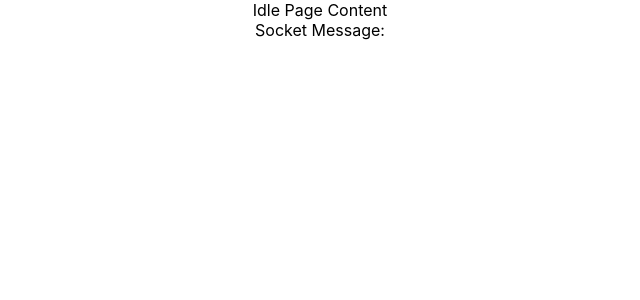
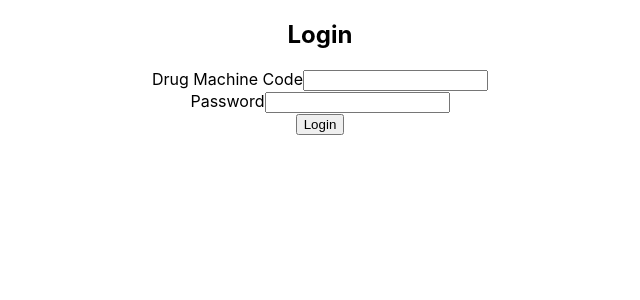
Before and after one commit to DeveloperPensook/pensook-drugmachine, a React (Create React App) app: page / in a window 1280 px wide. Shown: the top 300 px of the page, without its empty margins (320-960 px from the left). Built offline with nearby package versions, Linux system fonts and the light colour scheme; no server answers.

Commit message:
Update: ShowPin Page / StockList Page / Success Page / Update: Interface with pensook-API Add: loginPage

```diff
--- a/package.json
+++ b/package.json
@@ -6,14 +6,17 @@
     "@testing-library/jest-dom": "^5.17.0",
     "@testing-library/react": "^13.4.0",
     "@testing-library/user-event": "^13.5.0",
+    "axios": "^1.5.1",
+    "js-cookie": "^3.0.5",
     "react": "^18.2.0",
+    "react-cookie": "^6.1.1",
     "react-dom": "^18.2.0",
     "react-scripts": "5.0.1",
     "socket.io-client": "^4.7.2",
     "web-vitals": "^2.1.4"
   },
   "scripts": {
-    "start": "react-scripts start",
+    "start": "set PORT=6006 && react-scripts start",
     "build": "react-scripts build",
     "test": "react-scripts test",
     "eject": "react-scripts eject"
--- a/src/App.js
+++ b/src/App.js
@@ -5,18 +5,14 @@ import IdlePage from "./pages/Idle.jsx";
 import ShowPin from "./pages/ShowPin.jsx";
 import StockList from "./pages/StockList.jsx";
 import Success from "./pages/Success.jsx";
+import Login from "./pages/Login.jsx";
+import Cookies from 'js-cookie';
 
 function App() {
   const [currentPage, setCurrentPage] = useState(<IdlePage />);
   const [socketData, setSocketData] = useState({ page: null });
-  const [userIpAddress, setUserIpAddress] = useState('');
 
   useEffect(() => {
-    fetch('https://api64.ipify.org?format=json')
-      .then(response => response.json())
-      .then(data => setUserIpAddress(data.ip))
-      .catch(error => console.error('Error fetching IP address:', error));
-
     const socket = io(
       process.env.IS_PROD === '1'
         ? process.env.REACT_APP_BACKEND_URL_PROD
@@ -34,7 +30,12 @@ function App() {
   }, []);
 
   useEffect(() => {
-    if (userIpAddress == socketData.ipAddress) {
+    const sessionValue = Cookies.get('session');
+    if (sessionValue) {
+      const decodedString = decodeURIComponent(sessionValue);
+      const cookieSession = JSON.parse(decodedString);
+      if (cookieSession.Code && socketData.drugMachineCode) {
+        if (cookieSession.Code == socketData.drugMachineCode) {
           switch (socketData.page) {
             case 'show-pin':
               setCurrentPage(<ShowPin socketMessage={socketData.message} />);
@@ -49,8 +50,12 @@ function App() {
               setCurrentPage(null);
               break;
           }
+        }
       } else {
-      setCurrentPage(<IdlePage />);
+        setCurrentPage(<IdlePage/>)
+      }
+    } else {
+      setCurrentPage(<Login/>)
     }
   }, [socketData]);
 
--- /dev/null
+++ b/src/pages/Login.jsx
@@ -0,0 +1,84 @@
+import React, { useState } from 'react';
+import Cookies from 'js-cookie';
+
+function Login() {
+  const [drugMachineCode, setDrugMachineCode] = useState('');
+
+  const [password, setPassword] = useState('');
+
+  const handleDrugMachineCodeChange = (e) => {
+    setDrugMachineCode(e.target.value);
+  };
+
+  const handlePasswordChange = (e) => {
+    setPassword(e.target.value);
+  };
+
+  const handleLogin = () => {
+    const backendURL = process.env.IS_PROD
+      ? process.env.REACT_APP_BACKEND_URL_PROD
+      : process.env.REACT_APP_BACKEND_URL;
+
+    fetch(`${backendURL}/auth/loginDrugMachine`, {
+      method: 'POST',
+      headers: {
+        'Content-Type': 'application/json',
+      },
+      body: JSON.stringify({
+        drugMachineCode: drugMachineCode,
+        password: password,
+      }),
+    })
+      .then((response) => response.json())
+      .then((data) => {
+        Cookies.set('session',JSON.stringify(data.result.drugMachine));
+
+        const sessionData = JSON.parse(Cookies.get('session'));
+
+        if (!sessionData || sessionData.Code === null) {
+          const cookies = Cookies.get();
+          for (const cookie in cookies) {
+            Cookies.remove(cookie);
+          }
+          console.log('All cookies removed.');
+        }
+        window.location.reload(true);
+      })
+      .catch((error) => {
+        console.error('Error:', error);
+      });
+  };
+
+  return (
+    <div className="login-container">
+      <h2>Login</h2>
+      <form>
+        <div className="form-group">
+          <label htmlFor="drugMachineCode">Drug Machine Code</label>
+          <input
+            type="text"
+            id="drugMachineCode"
+            name="drugMachineCode"
+            value={drugMachineCode}
+            onChange={handleDrugMachineCodeChange}
+          />
+        </div>
+        <div className="form-group">
+          <label htmlFor="password">Password</label>
+          <input
+            type="password"
+            id="password"
+            name="password"
+            value={password}
+            onChange={handlePasswordChange}
+          />
+        </div>
+        <button type="button" onClick={handleLogin}>
+          Login
+        </button>
+      </form>
+    </div>
+  );
+}
+
+export default Login;
--- a/src/pages/ShowPin.jsx
+++ b/src/pages/ShowPin.jsx
@@ -1,26 +1,58 @@
 import React, { useState, useEffect } from 'react';
 
 function ShowPin({ socketMessage }) {
-  const [countdown, setCountdown] = useState(300);
+  const [countdown, setCountdown] = useState(300); // Initial countdown value is 300 seconds
 
   useEffect(() => {
     const timer = setInterval(() => {
       if (countdown > 0) {
         setCountdown(countdown - 1);
+      } else {
+        // When the countdown reaches 0, make the POST request
+        clearInterval(timer); // Clear the timer
+        callService(); // Call the service
       }
     }, 1000);
 
-    return () => clearInterval(timer);
+    return () => clearInterval(timer); // Cleanup the timer on component unmount
   }, [countdown]);
-
 
   const minutes = Math.floor(countdown / 60);
   const seconds = countdown % 60;
 
+  const callService = () => {
+    const requestBody = { pin: socketMessage.pin };
+    const BACKEND_URL = process.env.IS_PROD === '1'
+      ? process.env.REACT_APP_BACKEND_URL_PROD
+      : process.env.REACT_APP_BACKEND_URL
+
+    fetch(`${BACKEND_URL}/api/stockLedger/closeEntryOnPin`, {
+      method: 'POST',
+      headers: {
+        'Content-Type': 'application/json',
+      },
+      body: JSON.stringify(requestBody),
+    })
+      .then((response) => {
+        if (response.ok) {
+          console.log('POST request successful');
+          window.location.reload(true);
+        } else {
+          console.error('POST request failed');
+        }
+      })
+      .catch((error) => {
+        console.error('Network error:', error);
+      });
+  };
+
   return (
     <div>
       <div>ShowPin Page Content</div>
-      <div>Socket Message: {socketMessage}</div>
+      <div>Date: {socketMessage.createTime}</div>
+      <div>Activity: {socketMessage.activity}</div>
+      <div>User: {socketMessage.user}</div>
+      <div>Pin: {socketMessage.pin}</div>
       <div>Countdown: {minutes} minutes {seconds} seconds</div>
     </div>
   );
--- a/src/pages/StockList.jsx
+++ b/src/pages/StockList.jsx
@@ -1,10 +1,41 @@
-import React from 'react';
+import React, { useState } from 'react';
+import axios from 'axios';
 
 function StockList({ socketMessage }) {
+  const [pin, setPin] = useState('');
+
+  const updateStatusToApproved = () => {
+    const requestData = {
+      ...(socketMessage.stockLedgerEntryId
+        ? { stockLedgerEntryId: socketMessage.stockLedgerEntryId }
+        : { drugMachineOpenHistoryId: socketMessage.drugMachineOpenHistoryId }),
+    };
+    const BACKEND_URL = process.env.IS_PROD === '1'
+      ? process.env.REACT_APP_BACKEND_URL_PROD
+      : process.env.REACT_APP_BACKEND_URL
+
+    axios
+      .post(`${BACKEND_URL}/api/stockLedger/updateStatusToApproved`, requestData)
+      .then((response) => {
+        console.log('POST request successful:', response.data);
+      })
+      .catch((error) => {
+        console.error('Error making POST request:', error);
+      });
+  };
+
   return (
     <div>
       <div>Stock List Page Content</div>
-      <div>Socket Message: {socketMessage}</div>
+      {socketMessage.drugMachineOpenHistoryId ? (
+        <div>drugMachineOpenHistoryId: {socketMessage.drugMachineOpenHistoryId}</div>
+      ) : (
+        <div>
+          <div>stockLedgerEntryId: {socketMessage.stockLedgerEntryId}</div>
+          <div>stockList: {JSON.stringify(socketMessage.stockList)}</div>
+        </div>
+      )}
+      <button onClick={updateStatusToApproved}>Update Status to Approved</button>
     </div>
   );
 }
--- a/src/pages/Success.jsx
+++ b/src/pages/Success.jsx
@@ -1,10 +1,26 @@
-import React from 'react';
+import React, { useState, useEffect } from 'react';
 
 function Success({ socketMessage }) {
+  const [countdown, setCountdown] = useState(5);
+
+  useEffect(() => {
+    const timer = setInterval(() => {
+      if (countdown > 0) {
+        setCountdown(countdown - 1);
+      } else {
+        clearInterval(timer);
+        window.location.reload(true);
+      }
+    }, 1000);
+
+    return () => clearInterval(timer);
+  }, [countdown]);
+
   return (
     <div>
       <div>Success Page Content</div>
       <div>Socket Message: {socketMessage}</div>
+      <div>Refreshing in {countdown} seconds...</div>
     </div>
   );
 }
```
Also changed, not shown: 2 other files (tests, documents, lock files or other folders). Lines whose indentation alone changed are shown as unchanged.
